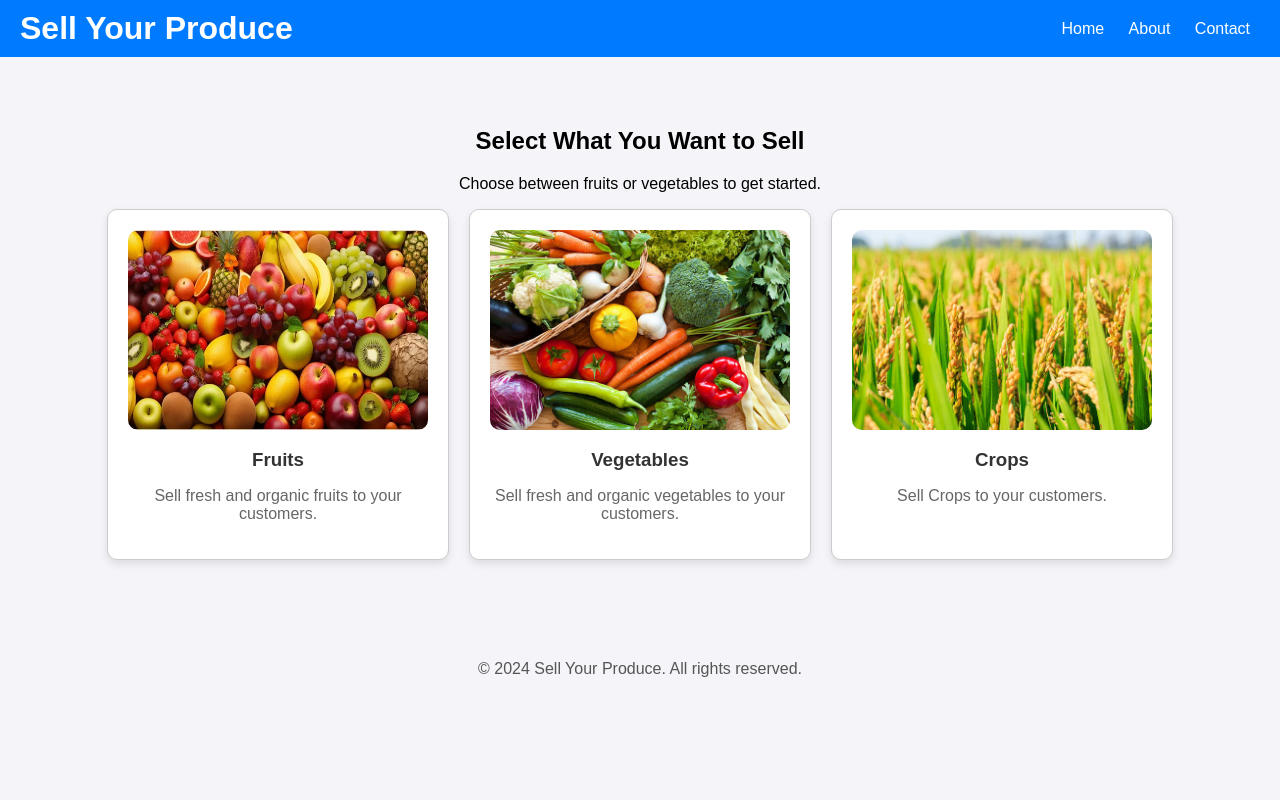
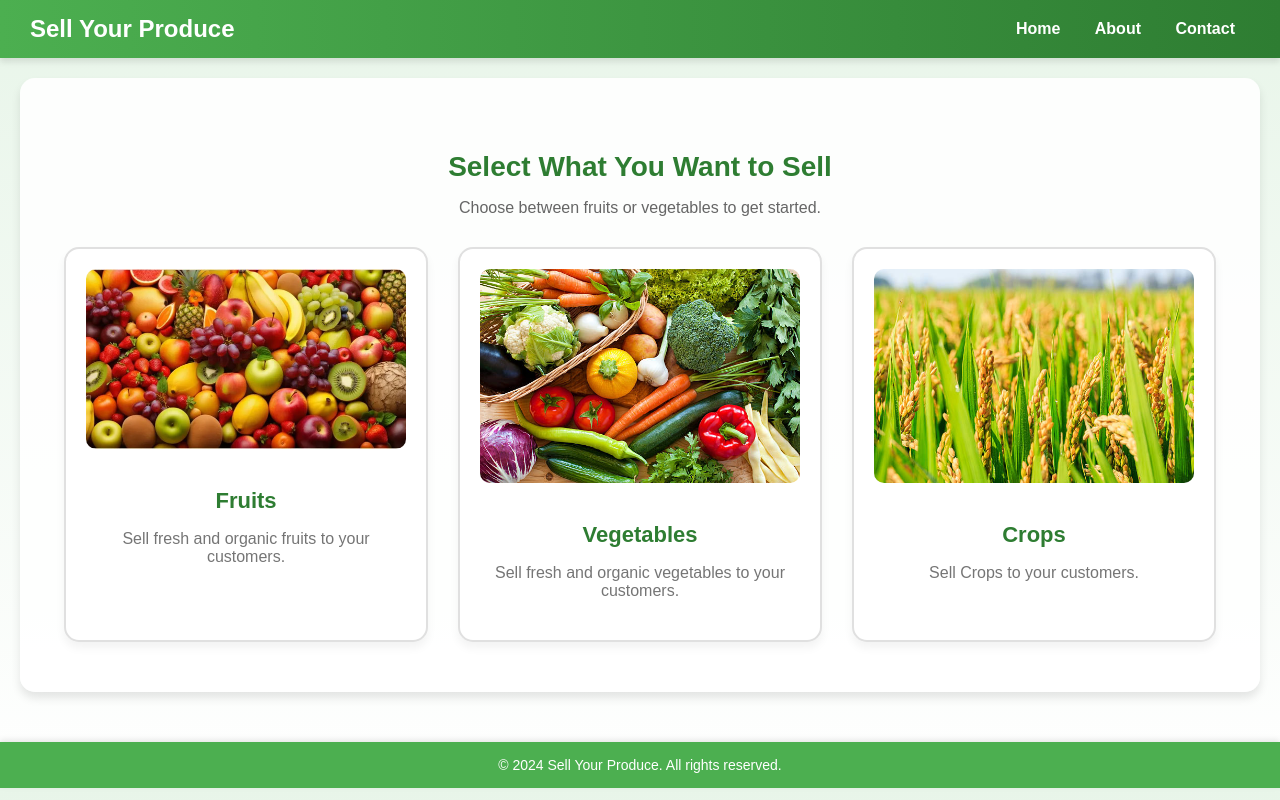
Before and after one commit to RohithGangarapu/farmindia1, a Django app: page /sell in a window 1280 px wide. Run offline with Django 5.2, Linux system fonts and the light colour scheme.

Commit message:
styling sell products

```diff
--- a/web/templates/sell.html
+++ b/web/templates/sell.html
@@ -4,73 +4,107 @@
 <head>
     <meta charset="UTF-8">
     <meta name="viewport" content="width=device-width, initial-scale=1.0">
-    <title>Sell Fruits or Vegetables</title>
+    <title>Sell Fruits,Vegetables or Crops</title>
     <style>
         body {
             margin: 0;
-            font-family: Arial, sans-serif;
-            background-color: #f4f4f9;
+            font-family: 'Poppins', sans-serif;
+            background: linear-gradient(to bottom, #e8f5e9, #ffffff); /* Light green to white gradient for a fresh look */
+            color: #333;
         }
         .navbar {
             display: flex;
             justify-content: space-between;
             align-items: center;
-            background-color: #007bff;
+            background: linear-gradient(to right, #4caf50, #2e7d32); /* Green gradient for navbar */
             color: #fff;
-            padding: 10px 20px;
+            padding: 15px 30px;
+            box-shadow: 0 4px 6px rgba(0, 0, 0, 0.1);
         }
         .navbar h1 {
             margin: 0;
+            font-size: 24px;
         }
         .navbar a {
             color: #fff;
             text-decoration: none;
-            margin: 0 10px;
+            font-weight: bold;
+            margin: 0 15px;
+            transition: color 0.3s ease;
         }
         .navbar a:hover {
-            text-decoration: underline;
+            color: #c8e6c9;
         }
         .container {
             text-align: center;
             padding: 50px 20px;
+            background: rgba(255, 255, 255, 0.9); /* Semi-transparent container background */
+            margin: 20px auto;
+            border-radius: 15px;
+            max-width: 1200px;
+            box-shadow: 0 6px 10px rgba(0, 0, 0, 0.1);
+        }
+        .container h2 {
+            font-size: 28px;
+            margin-bottom: 15px;
+            color: #2e7d32;
+        }
+        .container p {
+            font-size: 16px;
+            color: #666;
+            margin-bottom: 30px;
         }
         .options {
             display: flex;
             justify-content: center;
-            gap: 20px;
+            gap: 30px;
             flex-wrap: wrap;
         }
         .card {
-            background-color: #fff;
-            border: 1px solid #ccc;
-            border-radius: 10px;
-            width: 300px;
+            background: #ffffff;
+            border: 2px solid #e0e0e0;
+            border-radius: 15px;
+            width: 320px;
             padding: 20px;
-            box-shadow: 0 4px 8px rgba(0, 0, 0, 0.1);
-            cursor: pointer;
-            transition: transform 0.3s, box-shadow 0.3s;
+            text-align: center;
+            transition: transform 0.3s ease, box-shadow 0.3s ease;
+            box-shadow: 0 6px 10px rgba(0, 0, 0, 0.05);
         }
         .card:hover {
-            transform: scale(1.05);
-            box-shadow: 0 8px 16px rgba(0, 0, 0, 0.2);
+            transform: translateY(-10px);
+            box-shadow: 0 12px 20px rgba(0, 0, 0, 0.15);
+            border-color: #4caf50; /* Highlight with green border on hover */
         }
         .card img {
             width: 100%;
+            height: auto;
             border-radius: 10px;
+            margin-bottom: 20px;
         }
         .card h3 {
+            font-size: 22px;
+            color: #2e7d32;
             margin: 15px 0;
-            color: #333;
         }
         .card p {
-            color: #666;
+            font-size: 16px;
+            color: #757575;
+            margin-bottom: 20px;
         }
         .footer {
+            background: #4caf50;
+            color: #ffffff;
+            padding: 15px 20px;
+            text-align: center;
             margin-top: 50px;
-            text-align: center;
-            color: #555;
+            box-shadow: 0 -2px 6px rgba(0, 0, 0, 0.1);
+        }
+        .footer p {
+            margin: 0;
+            font-size: 14px;
         }
     </style>
+
 </head>
 <body>
     <div class="navbar">
```
